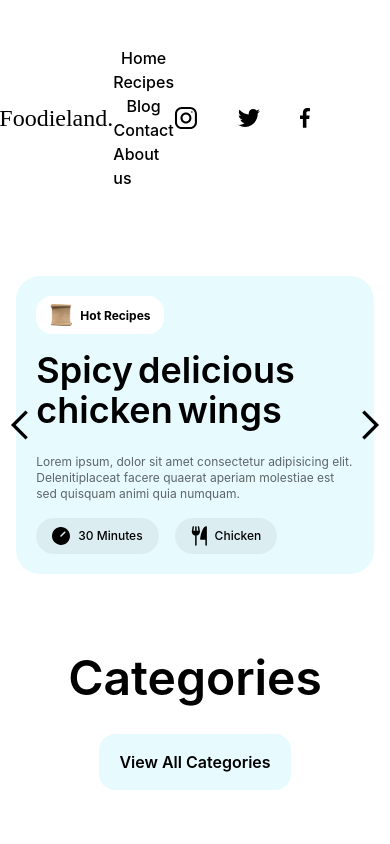
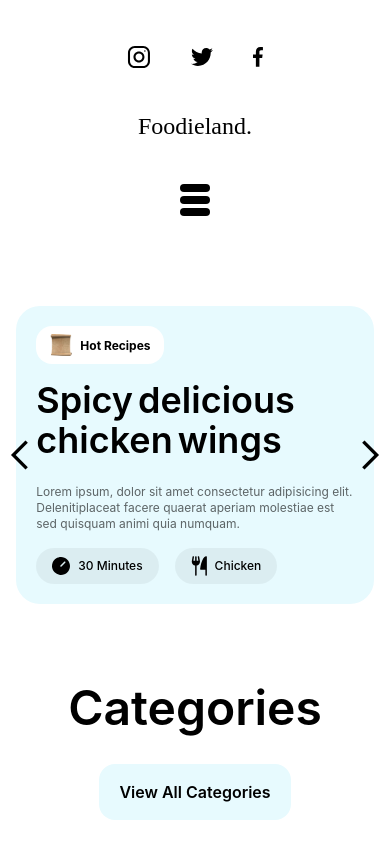
Before and after one commit to foodieland-project/foodieland-frontend, a React (Create React App) app: page / in a window 390 px wide. Shown: the top 844 px of the page. Built offline with nearby package versions, Linux system fonts and the light colour scheme.

Commit message:
fix-header-bugs

```diff
--- a/src/components/BasicComponents/header/index.tsx
+++ b/src/components/BasicComponents/header/index.tsx
@@ -1,22 +1,54 @@
-import React from 'react'
+import React, { useState } from 'react'
 import { icons } from 'utils/icons'
 
 const Header = () => {
+    const [open, setOpen] = useState(false)
+
+    const manu = [
+        {
+            name: 'Home',
+        },
+        {
+            name: 'Recipes',
+        },
+        {
+            name: 'Blog',
+        },
+        {
+            name: 'Contact',
+        },
+        {
+            name: 'About us',
+        },
+    ]
+
+
     return (
-        <div className="flex justify-between flex-row-reverse mx-[80px] py-[46px] border-b-1">
-            <div className="flex  items-center md:flex-row text-[19.36px]">
+        <div className="flex mx-[80px] py-[46px] lg:justify-between sm:flex-row-reverse 2sm:flex-col sm:justify-between sm:items-center">
+            <div className="flex items-center justify-center md:flex-row text-[19.36px] sm:mb-[0px] 2sm:mb-[40px]">
                 <span className="flex justify-center">{icons.instagram()}</span>
                 <span className="flex justify-center ml-[40px]">{icons.twitter()}</span>
                 <span className="flex justify-center ml-[40px]">{icons.facebook()}</span>
             </div>
-            <ul className="flex lg:flex-row md:flex-col sm:flex-col 2sm:flex-col md:mt-100px sm:mt-100px 2sm:mt-100px items-center font-medium font-inter">
-                <li className="flex lg:ml-[60px] md:ml-[0px] sm:ml-[0px] 2sm:ml-[0px]">Home</li>
-                <li className="flex lg:ml-[60px] md:ml-[0px] sm:ml-[0px] 2sm:ml-[0px]">Recipes</li>
-                <li className="flex lg:ml-[60px] md:ml-[0px] sm:ml-[0px] 2sm:ml-[0px]">Blog</li>
-                <li className="flex lg:ml-[60px] md:ml-[0px] sm:ml-[0px] 2sm:ml-[0px]">Contact</li>
-                <li className="flex lg:ml-[60px] md:ml-[0px] sm:ml-[0px] 2sm:ml-[0px]">About us</li>
-            </ul>
-            <p className="flex flex-row items-center font-lobster font-normal text-[24px]">Foodieland.</p>
+            <div className=" lg:order-[0] sm:order-[-1] 2sm:order-[1] 2sm:relative 2sm:items-center">
+                <ul onClick={() => setOpen(prev => prev == true ? false : true)} className={`cursor-pointer items-center lg:hidden 2sm:flex 2sm:flex-col ${open ? "h-[36px]" : ""}`}>
+                    <li className={`w-[30px] h-[8px] bg-black rounded-md inline mb-1 transition-all	 ${open ? "2sm:rotate-45 2sm:absolute" : ""}`}></li>
+                    <li className={`w-[30px] h-[8px] bg-black rounded-md inline mb-1  transition-all ${open ? "2sm:rotate-135" : ""}`}></li>
+                    <li className={`w-[30px] h-[8px] bg-black rounded-md inline mb-1 transition-all ${open ? "2sm:hidden rotate-90" : ""}`}></li>
+                </ul>
+                <ul className={`justify-center items-center font-medium font-inter lg:flex lg:flex-row lg:bg-transparent lg:mt-[0px] lg:mr-[0px]
+                 sm:right-[120px] lg:right-auto lg:translate-x-0 2sm:right-[50%] translate-x-[50%] 2sm:text-black 2sm:flex-col 2sm:none lg:relative
+                  2sm:z-30 2sm:absolute 2sm:mt-[20px] 2sm:bg-yellow-50 2sm:rounded-md ${open || "2sm:hidden"}`}>
+                    {
+                        manu.map(({ name }) => {
+                            return (
+                                <li className="flex lg:ml-[60px] lg:py-[0px] 2sm:ml-[0px] 2sm:py-[20px] lg:w-auto 2sm:w-[250px] justify-center">{name}</li>
+                            )
+                        })
+                    }
+                </ul>
+            </div>
+            <p className="flex flex-row items-center justify-center font-lobster font-normal text-[24px] sm:mb-[0px] 2sm:mb-[40px]">Foodieland.</p>
         </div>
     )
 }
--- a/tailwind.config.js
+++ b/tailwind.config.js
@@ -782,6 +782,7 @@ module.exports = {
       12: "12deg",
       45: "45deg",
       90: "90deg",
+      135: "135deg",
       180: "180deg",
     },
     saturate: {
```
